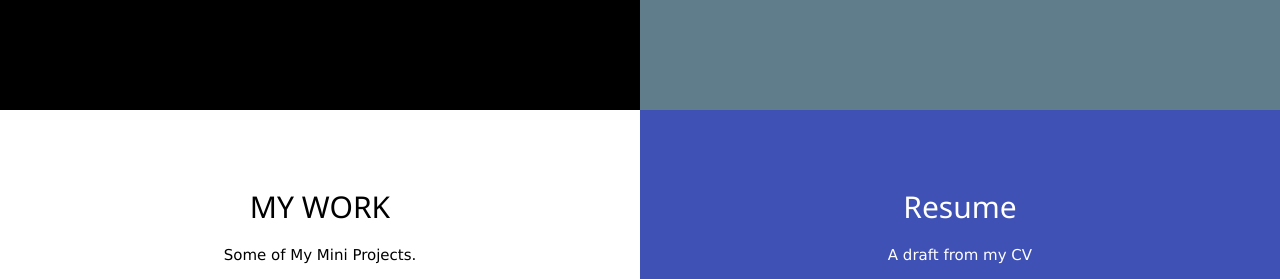
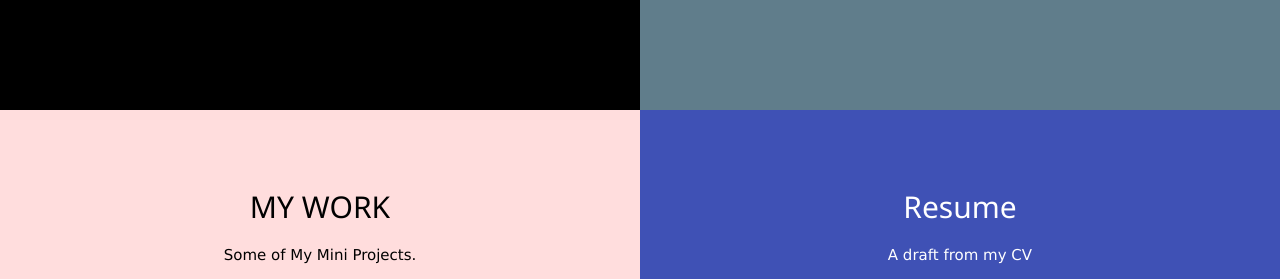
Before and after one commit to Charan1kh/charan1kh.github.io, a plain HTML site: page index.html in a window 1280 px wide. Shown: the part 590-869 px from the top of the page. Drawn offline with nearby package versions, Linux system fonts and the light colour scheme; files whose address does not match are found by name.

Commit message:
Update index.html

```diff
--- a/index.html
+++ b/index.html
@@ -35,7 +35,7 @@
 
     <!-- Second Grid: Work & Resume-->
     <div class="w3-row">
-        <div class="w3-half w3-radiand-orchid w3-center" style="min-height:800px" id="work">
+        <div class="w3-half w3-pale-red w3-center" style="min-height:800px" id="work">
             <div class="w3-padding-64">
                 <h2>MY WORK</h2>
                 <p>Some of My Mini Projects.</p>
```
